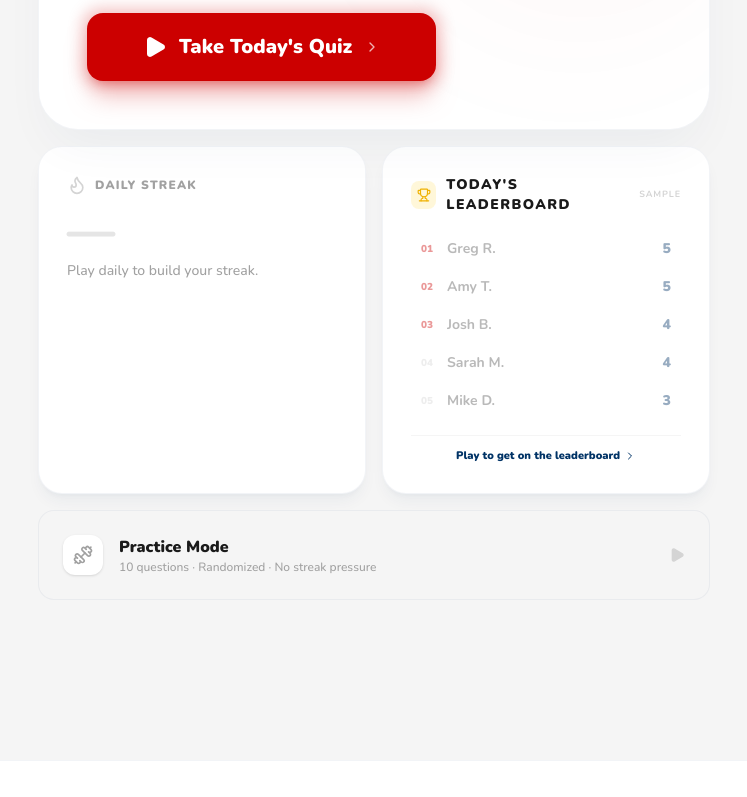
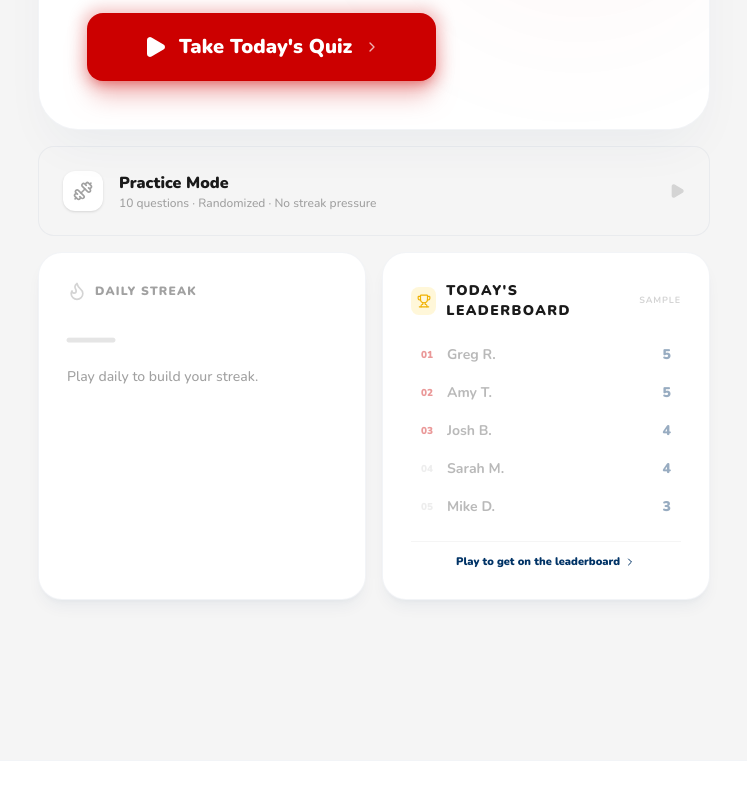
Before and after one commit to roebergdev/usa-test-next, a Next.js app: page / in a window 1280 px wide. Shown: the part 438-1235 px from the top of the page, without its empty margins (266-1013 px from the left). Built offline with nearby package versions, Linux system fonts and the light colour scheme; no server answers; the database is empty.

Commit message:
feat: Move Practice Mode tile above streak/leaderboard on home screen
Co-Authored-By: Claude Sonnet 4.6 <noreply@anthropic.com>

```diff
--- a/src/components/HomeScreen.tsx
+++ b/src/components/HomeScreen.tsx
@@ -393,7 +393,10 @@ export function HomeScreen({ onPlayDaily, onPlayPractice }: HomeScreenProps) {
       {/* 1 — Daily Quiz (dominant) */}
       <DailyQuizHero dailyResult={dailyResult} scoreSaved={scoreSaved} onPlayDaily={onPlayDaily} />
 
-      {/* 2 — Secondary: streak + leaderboard preview */}
+      {/* 2 — Practice mode */}
+      <PracticeRow onPlayPractice={onPlayPractice} />
+
+      {/* 3 — Streak + leaderboard preview */}
       <div className="grid sm:grid-cols-2 gap-4">
         <StreakCard
           playedToday={playedToday}
@@ -406,9 +409,6 @@ export function HomeScreen({ onPlayDaily, onPlayPractice }: HomeScreenProps) {
           onPlayDaily={onPlayDaily}
         />
       </div>
-
-      {/* 3 — Tertiary: practice mode */}
-      <PracticeRow onPlayPractice={onPlayPractice} />
     </motion.div>
   );
 }
```
